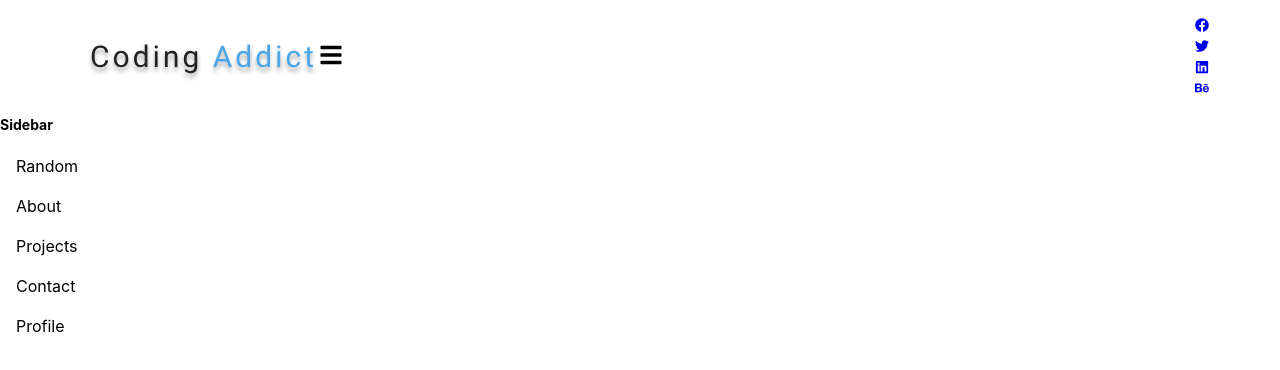
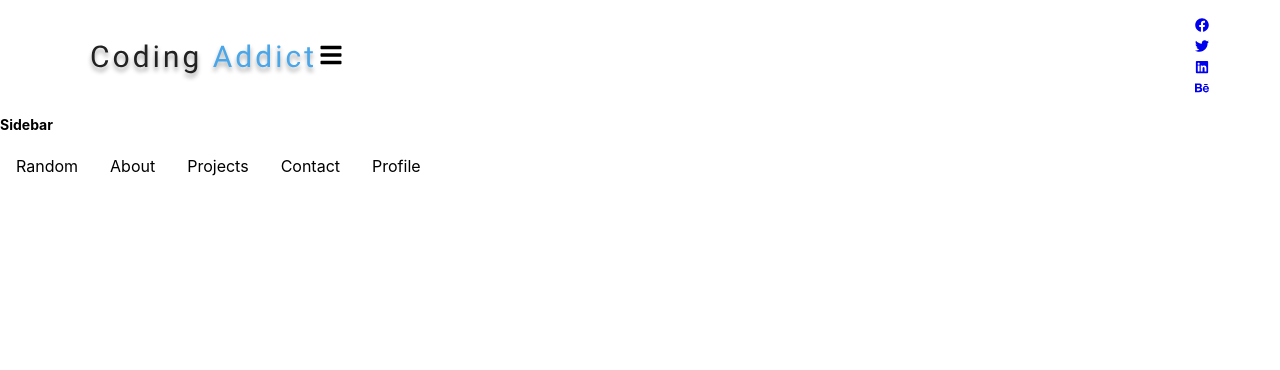
Before and after one commit to BelenMaru/NavBar-structure, a React (Create React App) app in the folder navbar-structures/: page / in a window 1280 px wide. Shown: the top 370 px of the page. Built offline with nearby package versions, Linux system fonts and the light colour scheme.

Commit message:
add more style to links

```diff
--- a/navbar-structures/src/index.css
+++ b/navbar-structures/src/index.css
@@ -144,6 +144,12 @@ nav {
   color: var(--clr-primary-1);
   transform: rotate(90deg);
 }
+.links-container {
+    height: auto !important;
+  }
+  .links {
+    display: flex;
+  }
 .links a {
   color: var(--clr-grey-3);
   font-size: 1rem;
```
